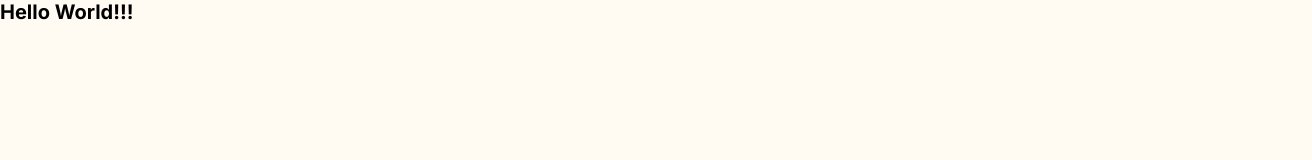
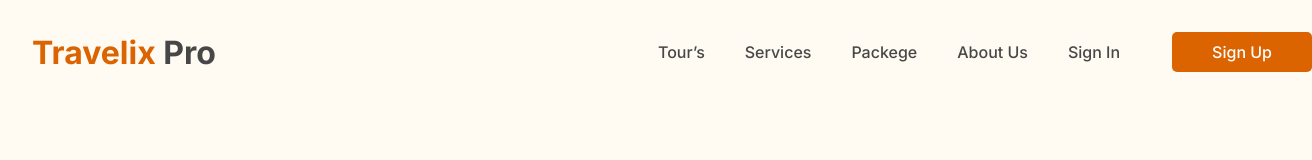
Before and after one commit to asliddin727/travelix-pro, a plain HTML site: page index.html in a window 1280 px wide. Shown: the whole page, 1312 px wide, since content can reach past the window. Drawn offline with Linux system fonts and the light colour scheme.

Commit message:
navbar completed

```diff
--- a/assets/css/style.css
+++ b/assets/css/style.css
@@ -38,3 +38,52 @@ ul, ol{
     width: 128rem;
     margin: 0 auto;
 }
+
+/* Header start */
+.header{
+    padding: 3.2rem;
+    width: 100vw;
+}
+
+.header .nav,
+.header .navbar{
+    display: flex;
+    align-items: center;
+}
+
+.logo h1{
+    font-size: 3.2rem;
+    font-weight: 700;
+    color: var(--colorBrown);
+}
+
+.logo h1 span{
+    color: var(--colorBlack);
+}
+
+.header .nav .navbar{
+    margin-left: auto;
+    gap: 4rem;
+}
+
+.navbar .nav-item{
+    font-size: 1.6rem;
+    font-weight: 500;
+    color: var(--colorBlack);
+    cursor: pointer;
+}
+
+.navbar .nav-item:hover{
+    color: var(--colorBrown);
+}
+
+.nav .sign-up{
+    background-color: var(--colorBrown);
+    color: var(--colorWhite);
+    font-size: 1.6rem;
+    font-weight: 500;
+    border-radius: .5rem;
+    padding: 1rem 4rem;
+    margin-left: 5.2rem;
+}
+/* Header end */
--- a/index.html
+++ b/index.html
@@ -14,7 +14,19 @@
     <header class="header">
         <div class="container">
             <div class="row">
-                <h1 class="title">Hello World!!!</h1>
+                <nav class="nav">
+                    <div class="logo">
+                        <h1>Travelix <span>Pro</span></h1>
+                    </div>
+                    <ol class="navbar">
+                        <li class="nav-item">Tour’s</li>
+                        <li class="nav-item">Services</li>
+                        <li class="nav-item">Packege</li>
+                        <li class="nav-item">About Us</li>
+                        <li class="nav-item">Sign In</li>
+                    </ol>
+                    <a href="#" class="sign-up">Sign Up</a>
+                </nav>
             </div>
         </div>
     </header>
```
